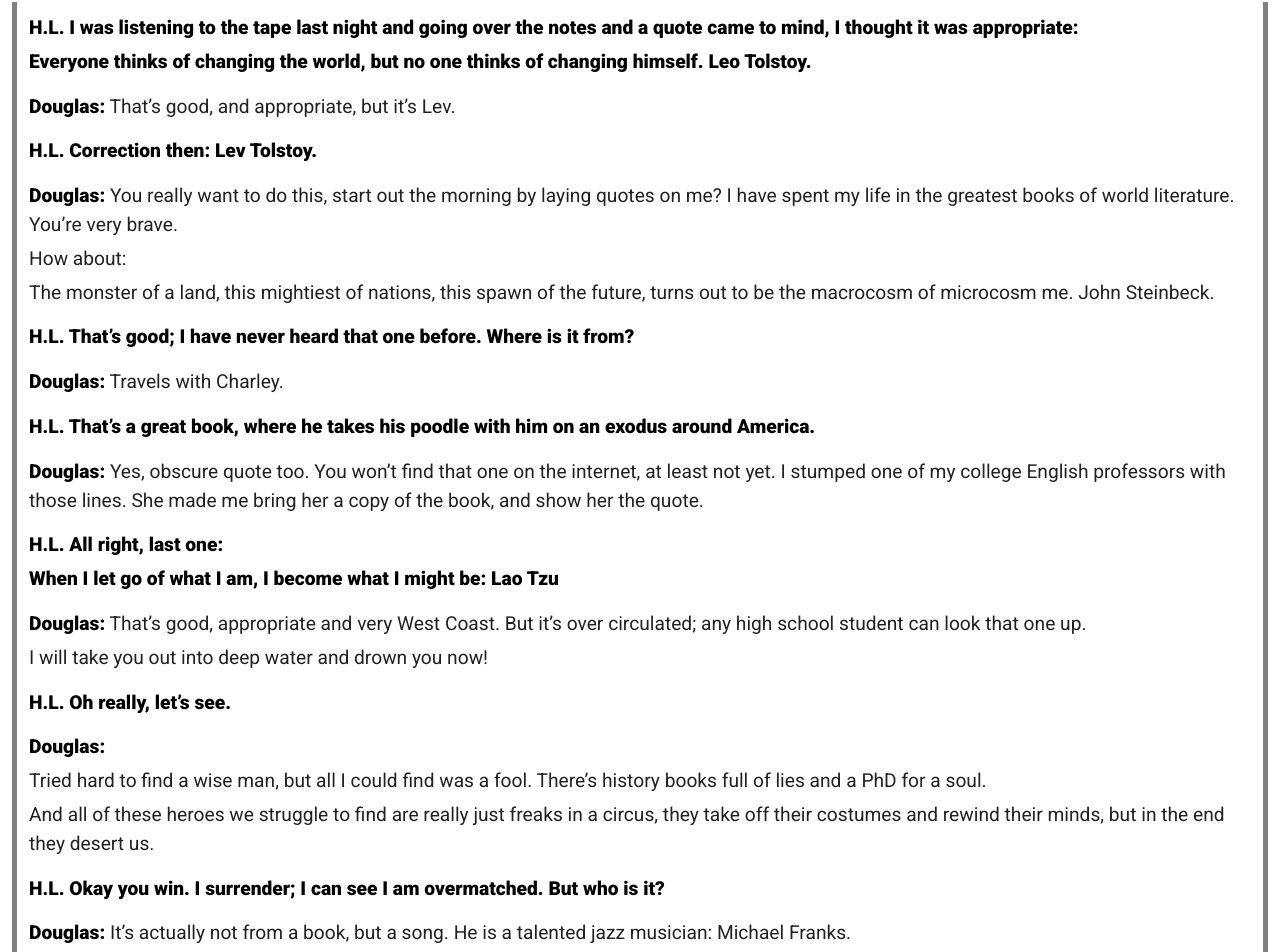
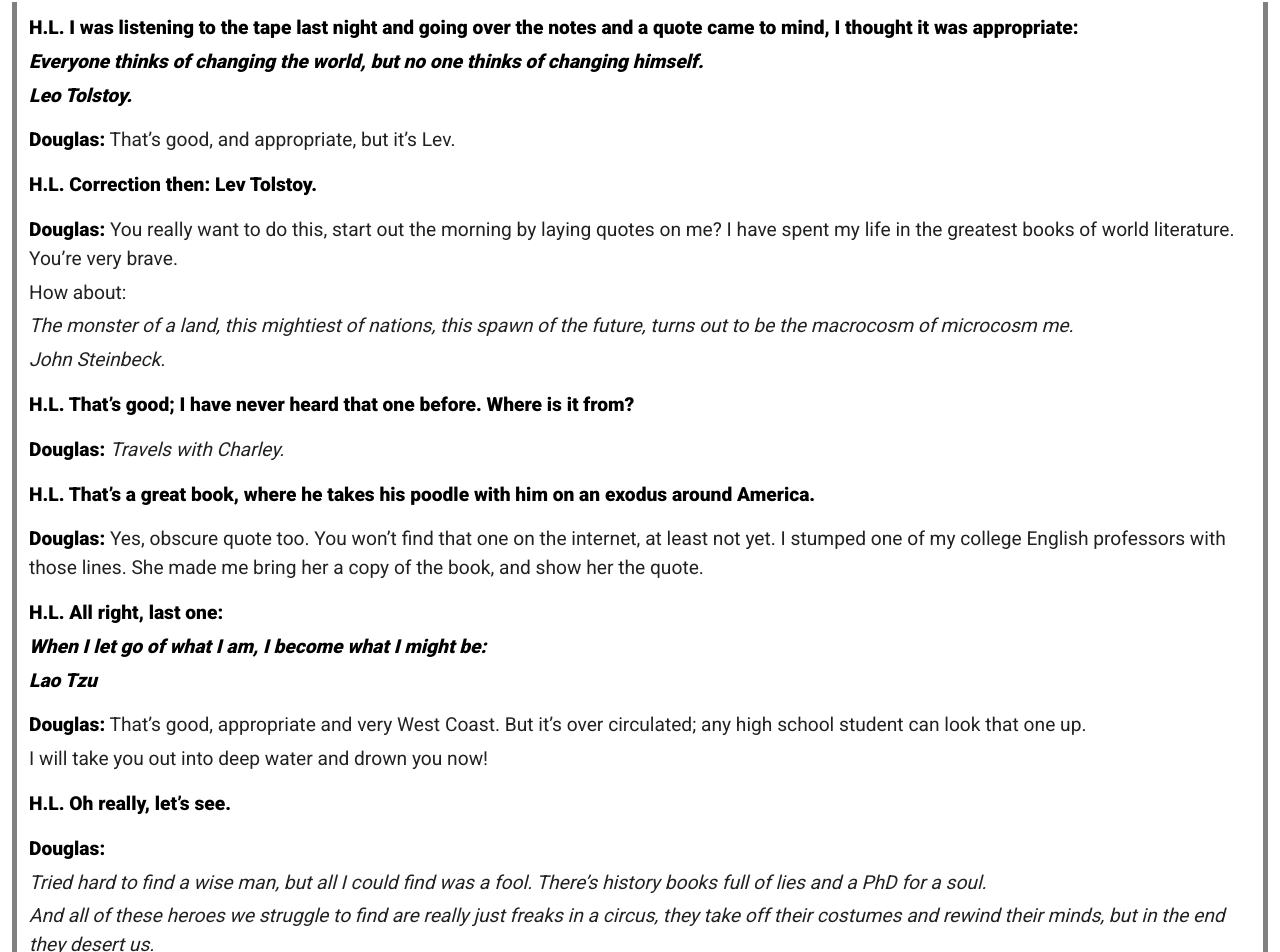
Before and after one commit to JesseStew/ode-to-martha-mitchell, a Vue app: page /day-three in a window 1280 px wide. Shown: the part 913-1865 px from the top of the page. Built offline with nearby package versions, Linux system fonts and the light colour scheme.

Commit message:
Day3 Corrections

```diff
--- a/src/views/DayFive.vue
+++ b/src/views/DayFive.vue
@@ -17,7 +17,7 @@
 			<v-col cols="12">
 				<p class="graphic-material">
 					WARNING: SUBJECT MATERIAL IN THIS CHAPTER IS NOT SUITABLE FOR MINORS:
-					GRAPHIC DESCRIPTION OF A RAPE IS INCLUDED.
+					GRAPHIC DEPICTION OF A RAPE IS INCLUDED.
 				</p>
 			</v-col>
 			<v-col cols="12" class="main-text text-border">
--- a/src/views/DayThree.vue
+++ b/src/views/DayThree.vue
@@ -18,7 +18,8 @@
 				<p class="h-l">
 				H.L. I was listening to the tape last night and going over the notes and a quote came to mind, I thought it was appropriate:
 				<span class="break"></span>
-Everyone thinks of changing the world, but no one thinks of changing himself. Leo Tolstoy.
+				<span class="italic">
+				Everyone thinks of changing the world, but no one thinks of changing himself. <span class="break"></span>Leo Tolstoy.</span>
 				</p>
 				<p>
 				<span class="douglas">Douglas:</span> That’s good, and appropriate, but it’s Lev.
@@ -31,13 +32,15 @@
 				<span class="break"></span>
 				How about:
 				<span class="break"></span>
-The monster of a land, this mightiest of nations, this spawn of the future, turns out to be the macrocosm of microcosm me. John Steinbeck.
+				<span class="italic">
+				The monster of a land, this mightiest of nations, this spawn of the future, turns out to be the macrocosm of microcosm me. <span class="break"></span>John Steinbeck.
+				</span>
 				</p>
 				<p class="h-l">
 				H.L. That’s good; I have never heard that one before. Where is it from?
 				</p>
 				<p>
-<span class="douglas">Douglas:</span> Travels with Charley.
+				<span class="douglas">Douglas:</span> <span class="italic">Travels with Charley.</span>
 				</p>
 				<p class="h-l">
 				H.L. That’s a great book, where he takes his poodle with him on an exodus around America.
@@ -48,7 +51,9 @@
 				<p class="h-l">
 				H.L. All right, last one:
 				<span class="break"></span>
-When I let go of what I am, I become what I might be: Lao Tzu
+				<span class="italic">When I let go of what I am, I become what I might be:
+				<span class="break"></span>
+				Lao Tzu</span>
 				</p>
 				<p>
 				<span class="douglas">Douglas:</span> That’s good, appropriate and very West Coast. But it’s over circulated; any high school student can look that one up.
@@ -60,10 +65,11 @@
 				</p>
 				<p>
 				<span class="douglas">Douglas:</span>
+				<span class="italic">
 				<span class="break"></span>
 				Tried hard to find a wise man, but all I could find was a fool. There’s history books full of lies and a PhD for a soul.
 				<span class="break"></span>
-And all of these heroes we struggle to find are really just freaks in a circus, they take off their costumes and rewind their minds, but in the end they desert us.
+				And all of these heroes we struggle to find are really just freaks in a circus, they take off their costumes and rewind their minds, but in the end they desert us.</span>
 				</p>
 				<p class="h-l">
 				H.L. Okay you win. I surrender; I can see I am overmatched. But who is it?
@@ -77,7 +83,7 @@
 				<p>
 				<span class="douglas">Douglas:</span> Hey, who plays fair? Maybe I have learned a thing or two from the wealthy, or more accurately, from the government.
 				<span class="break"></span>
-But Franks has his masters in literature, so it’s only half cheating. Plus, in my interpretation at least, there is an analogy to Yeats in there; The Circus Animals Desertion.
+				But Franks has his masters in literature, so it’s only half cheating. Plus, in my interpretation at least, there is an analogy to Yeats in there; <span class="italic">The Circus Animals Desertion.</span>
 				</p>
 				<p class="h-l">
 				H.L. I noticed that… I think. A great poem?
@@ -427,7 +433,7 @@
 				<span class="break"></span>
 				Not to bring up another quote, but this tired one seems appropriate. Hemmingway in The Sun Also Rises:
 				<span class="break"></span>
-	How did you go bankrupt? Two ways. Gradually and then suddenly.
+				<span class="italic">How did you go bankrupt? Two ways. Gradually and then suddenly.</span>
 				</p>
 				<p class="h-l">
 				H.L. That one I have heard before.
@@ -949,11 +955,15 @@
 				<p>
 				<span class="douglas">Douglas:</span> Yes, as far as I know they were using the size of that font of that website to determine who was innocent and who was guilty; to me at that point it was amateurish and child’s play. But ultimately a man suffered for my failure to delete that shortcut.
 				<span class="break"></span>
-D.L. So you are sure that if you would have deleted that shortcut he would not be prosecuted today?
+				</p>
+				<p class="h-l">
+				H.L. So you are sure that if you would have deleted that shortcut he would not be prosecuted today?
 				<p>
 				<span class="douglas">Douglas:</span> Yes, absolutely. Unless, by one of a thousand chances Carlos Ghosn was particularly interested in investing (the amount of names on that site), but again I saw no evidence of this; and as you can tell my methods of detection were far advanced to the Liberal Elite hackers and coders at that time.
-<span class="break"></span>
-D.L. So where do you think that those hackers were?
+				</p>
+				<p class="h-l">
+				H.L. So where do you think that those hackers were?
+				</p>
 				<p>
 				<span class="douglas">Douglas:</span> Who knows, this I couldn’t tell you.
 				<span class="break"></span>
```
Lines whose indentation alone changed are shown as unchanged.
